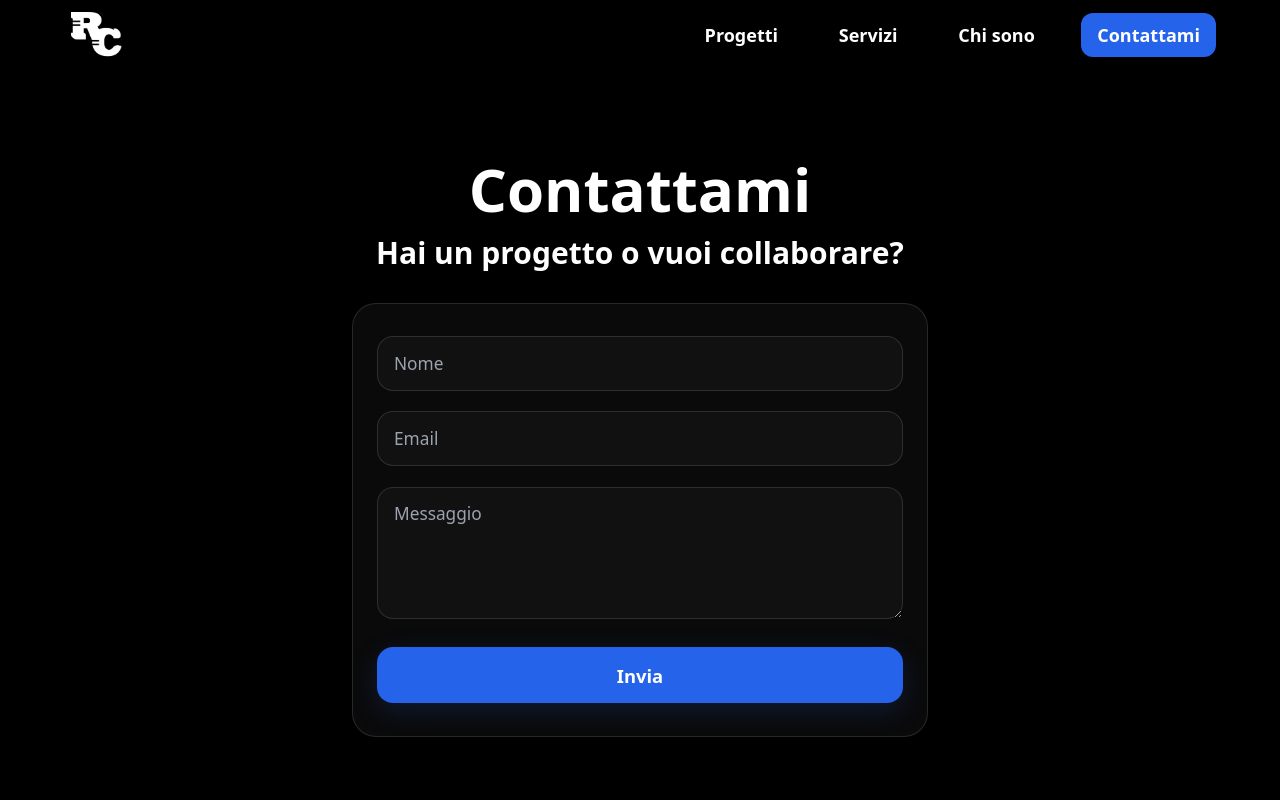
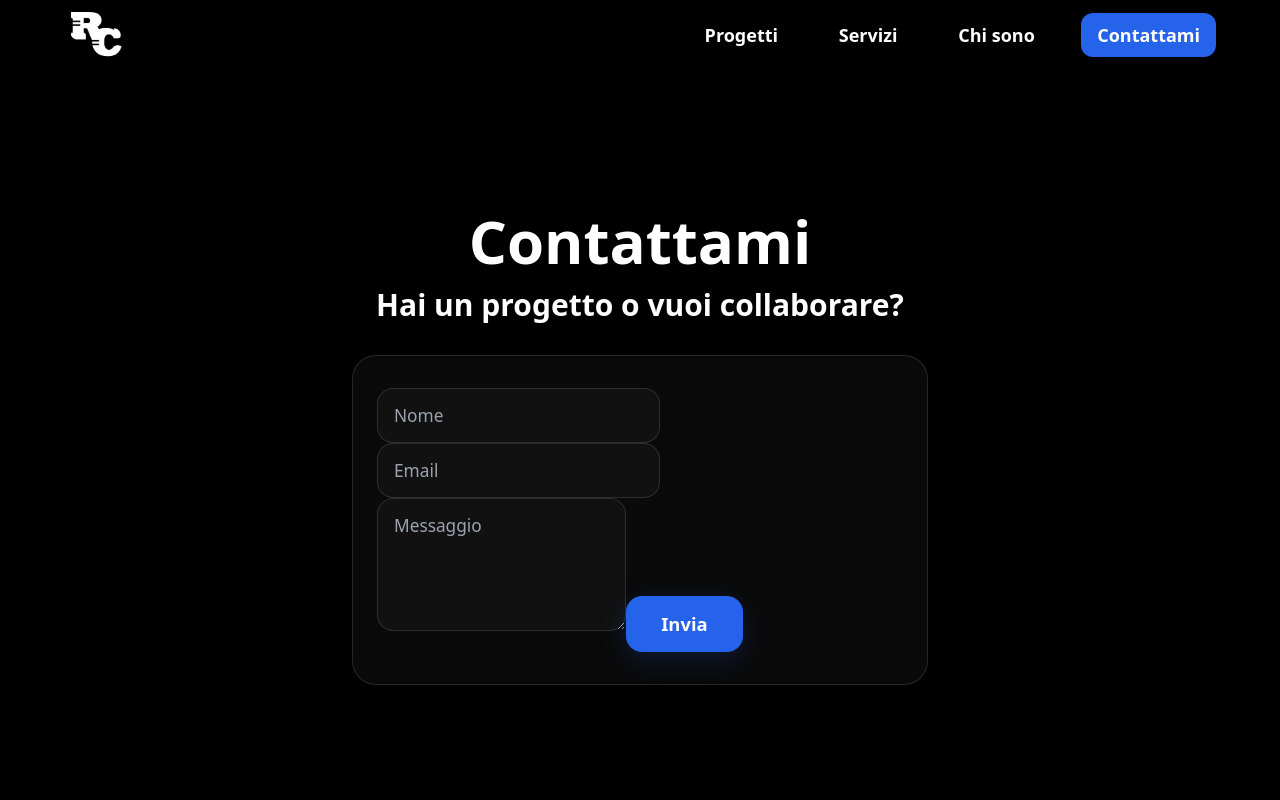
Before and after one commit to Riccardocassis/personal-website-v2, a Vue app: page /contact in a window 1280 px wide. Shown: the top 800 px of the page. Built offline with nearby package versions, Linux system fonts and the light colour scheme.

Commit message:
fix netlify form

```diff
--- a/index.html
+++ b/index.html
@@ -9,7 +9,7 @@
   <body>
 
     <!-- 🔥 Form dummy per Netlify (obbligatorio per farlo riconoscere) -->
-    <form name="contact" netlify netlify-honeypot="bot-field" hidden>
+<form name="contact" netlify netlify-honeypot="bot-field" hidden>
   <input type="hidden" name="form-name" value="contact" />
   <input type="text" name="name" />
   <input type="email" name="email" />
--- a/src/pages/Contact.vue
+++ b/src/pages/Contact.vue
@@ -18,10 +18,9 @@
 <form
   name="contact"
   method="POST"
-  action="/success?no-cache=1"
   data-netlify="true"
   netlify-honeypot="bot-field"
-  class="w-full flex flex-col gap-5"
+  action="/success"
 >
 
   <p class="hidden">
```
